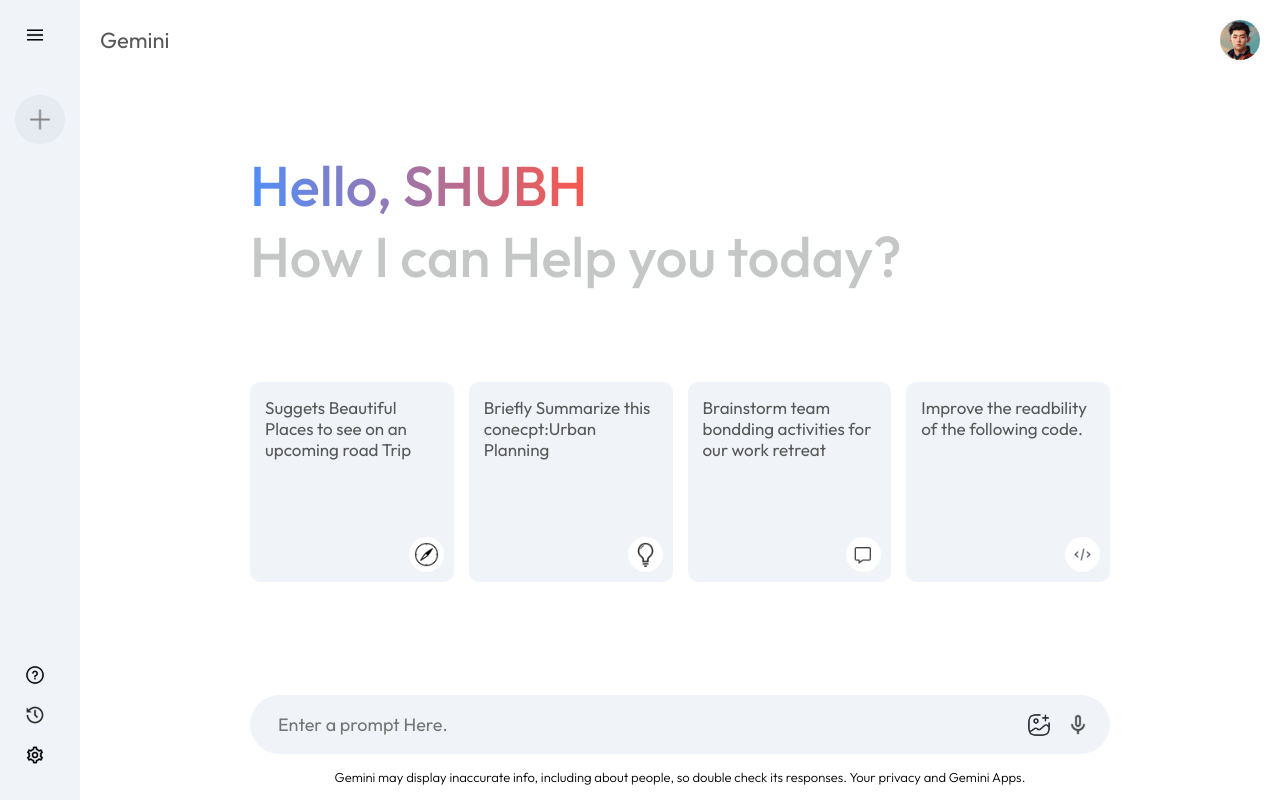
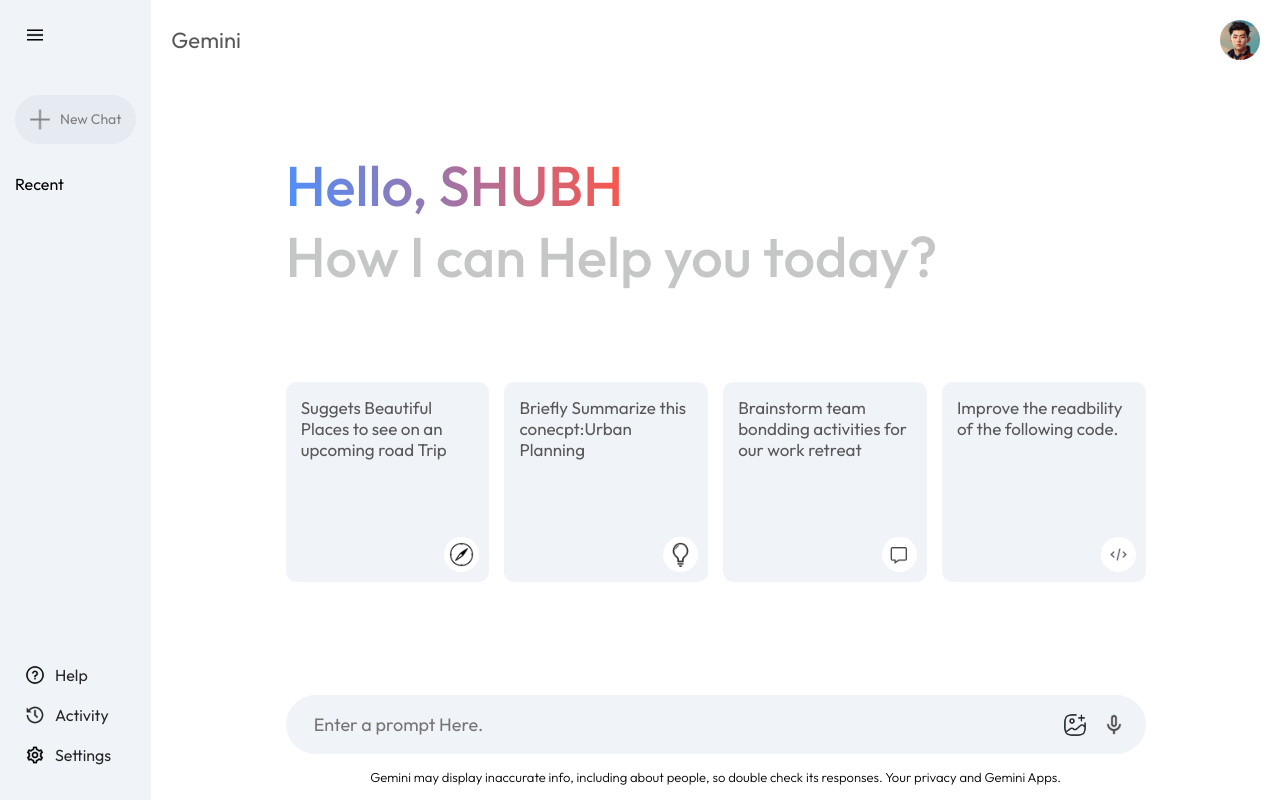
Before and after one commit to karmveershubham/Gemini, a React (Vite) app: page / in a window 1280 px wide. Built offline with nearby package versions, Linux system fonts and the light colour scheme.

Commit message:
Sidebar extended

```diff
--- a/src/components/Sidebar/Sidebar.jsx
+++ b/src/components/Sidebar/Sidebar.jsx
@@ -4,7 +4,7 @@
 import { Context } from "../../context/Context";
 
 const Sidebar = ()=>{
-    const [extended, setExtended]=useState(false);
+    const [extended, setExtended]=useState(true);
     const {onSent, prevPrompts,setRecentPrompt, newChat}=useContext(Context);
 
     const loadPrompt= async(prompt)=>{
```
